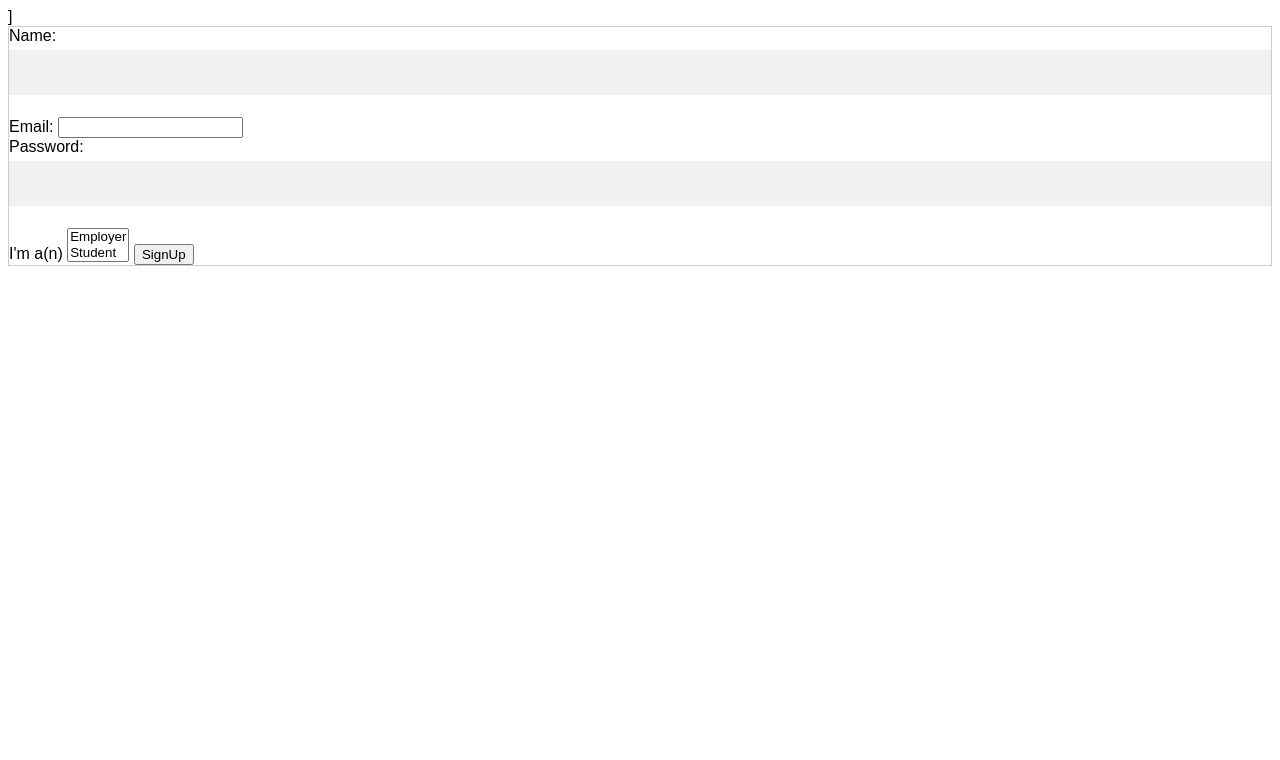
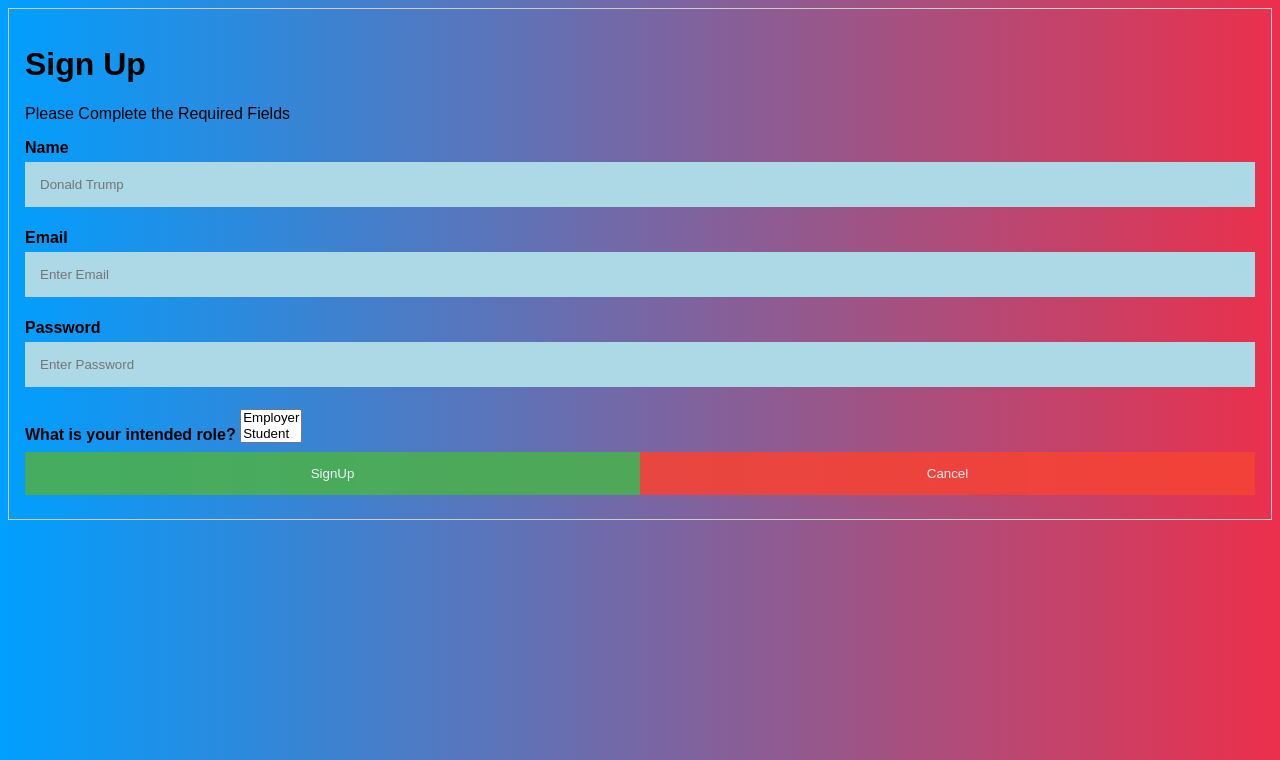
Before and after one commit to xiaofuhu/bm, a Django app: page /signup/ in a window 1280 px wide. Shown: the top 760 px of the page. Run offline with Django 3.2, Linux system fonts and the light colour scheme.

Commit message:
updated signup
after sleep

```diff
--- a/cpanel/cpanel/templates/signup.html
+++ b/cpanel/cpanel/templates/signup.html
@@ -8,9 +8,12 @@
     <head>
         <meta charset="UTF-8">
             <title>Sign</title>
-
-        ]
-
+        <style>
+            body{background: #fdc830;
+                background: -webkit-linear-gradient(to right, #009fff, #ec2f4b);
+                background:linear-gradient(to right, #009fff, #ec2f4b);
+            }
+        </style>
     </head>
  <style>
 body {font-family: Arial, Helvetica, sans-serif;}
@@ -23,7 +26,7 @@ input[type=text], input[type=password] {
     margin: 5px 0 22px 0;
     display: inline-block;
     border: none;
-    background: #f1f1f1;
+    background: #ADD8e6;
 }
 
 input[type=text]:focus, input[type=password]:focus {
@@ -31,8 +34,13 @@ input[type=text]:focus, input[type=password]:focus {
     outline: none;
 }
 
+input[type=email]:focus, input[type=email]:focus {
+    background-color: #ddd;
+    outline: none;
+}
+
 hr {
-    border: 1px solid #f1f1f1;
+    border: 1px solid #ADD8e6;
     margin-bottom: 25px;
 }
 
@@ -88,18 +96,31 @@ button:hover {
     <body>
         <form action="/postsignup/" method="post" style="border:1px solid #ccc">
             {% csrf_token %}
-            Name:
-            <input type="text" name="name"><br>
-            Email:
-            <input type="email" name="email"><br>
-            Password:
-            <input type="password" name="pass"><br>
-            I'm a(n)
+
+            <div class="container">
+                <h1>Sign Up</h1>
+                <p>Please Complete the Required Fields</p>
+
+            <label for="name"><b>Name</b></label>
+            <input type="text" placeholder="Donald Trump" name="name"><br>
+
+            <label for="email"><b>Email</b></label>
+            <input type="text" placeholder="Enter Email" name="email"><br>
+
+            <label for="pass"><b>Password</b></label>
+            <input type="password" placeholder="Enter Password" name="pass"><br>
+
+            <label for="role"><b>What is your intended role?</b></label>
             <select name="role" size="2">
                 <option value="employer">Employer</option>
                 <option value="student">Student</option>
             </select>
-            <input type="submit" value="SignUp">
+
+        <div class="clearfix">
+            <button type="submit" class="signupbtn">SignUp</button>
+            <button type="button" class="cancelbtn">Cancel</button>
+        </div>
+            </div>
         </form>
     </body>
 </html>
```
